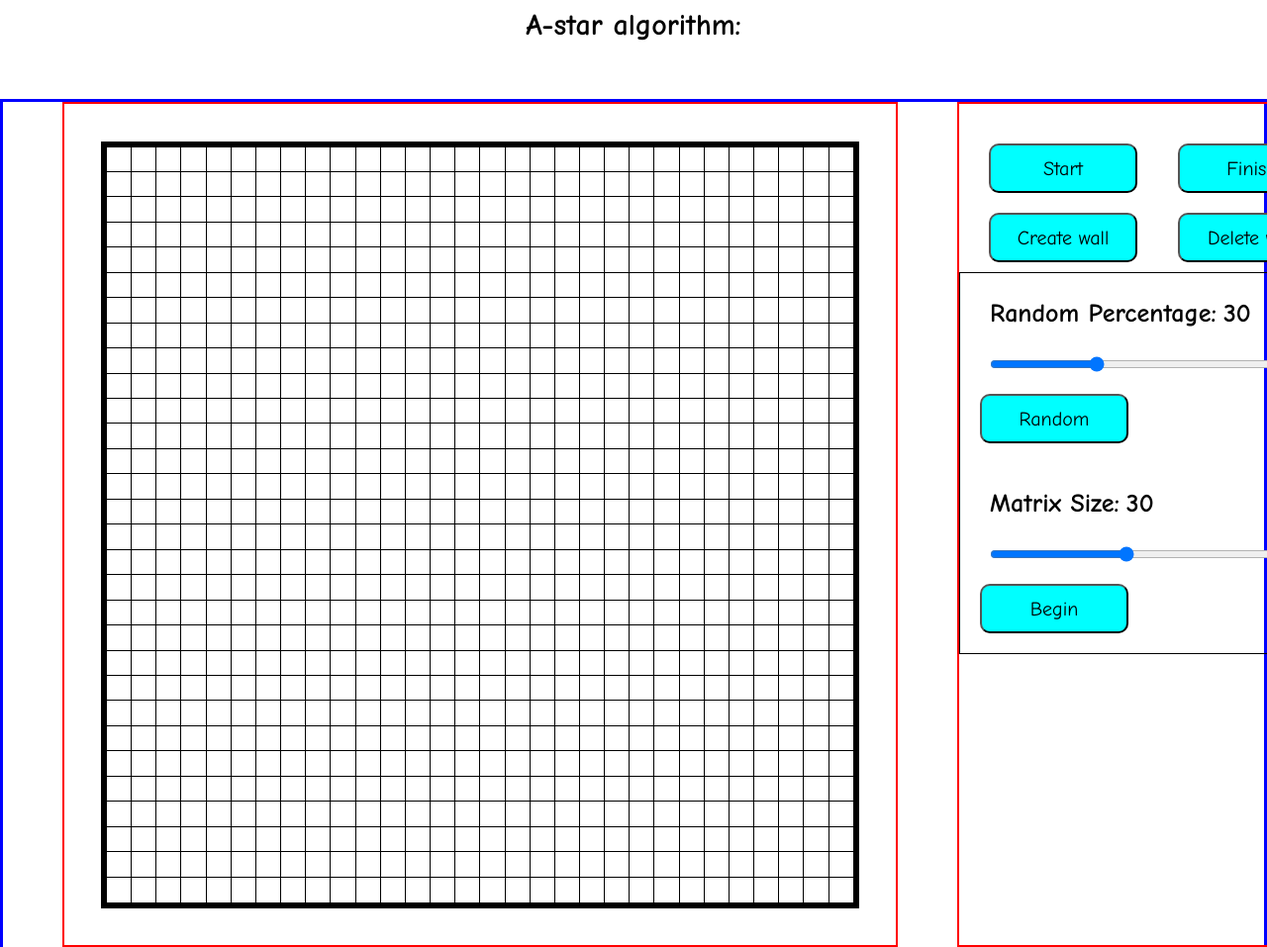
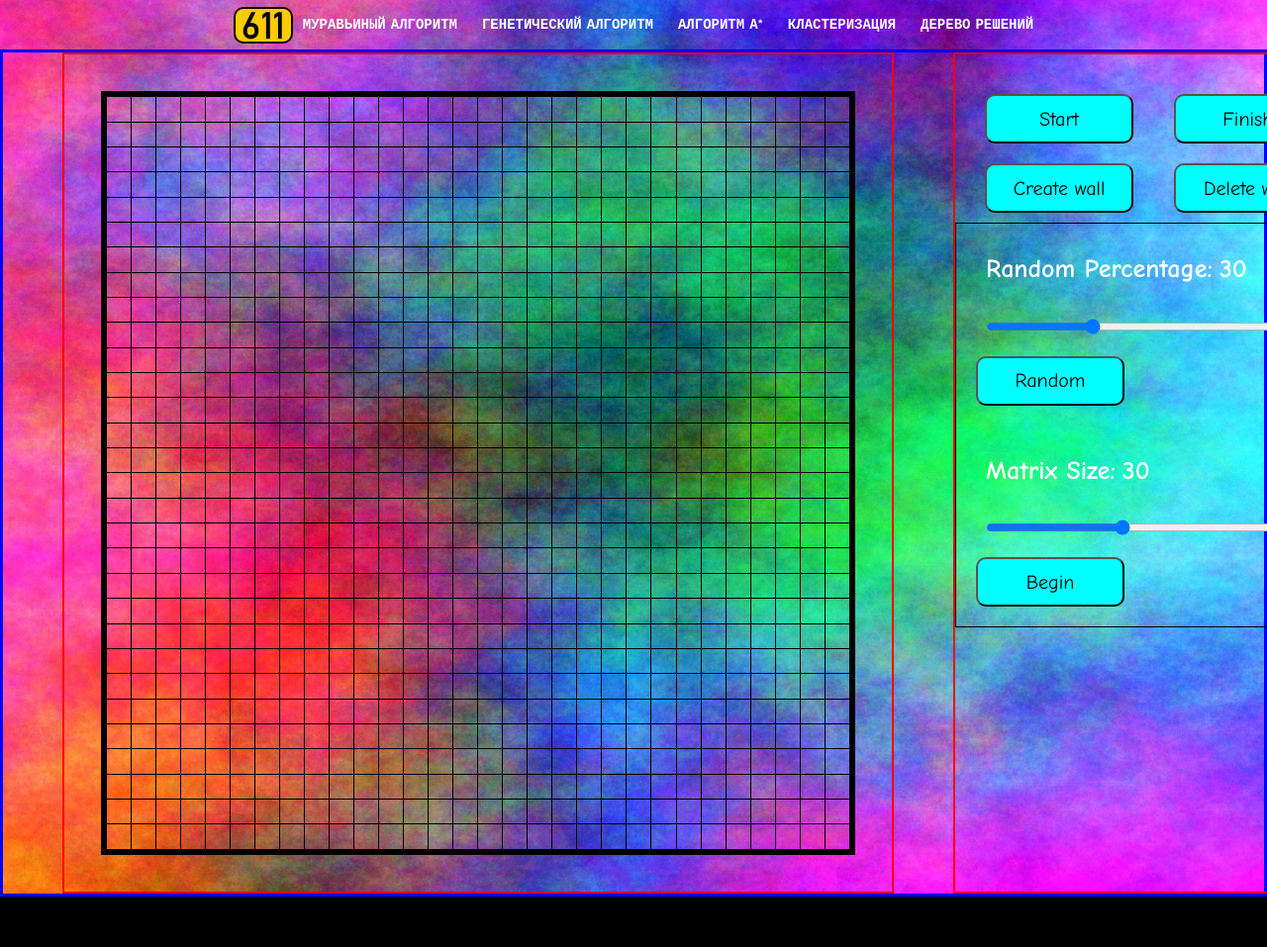
Before and after one commit to ithirteeng/DifferentAlgorithmesFrontend, a plain HTML site: page A-star/main.html in a window 1280 px wide. Shown: the top 957 px of the page at 99% size. After the commit the page ends 906 px from the top, so only its background shows below. Drawn offline with Linux system fonts and the light colour scheme.

Commit message:
Начало работы положено

```diff
--- a/A-star/main.html
+++ b/A-star/main.html
@@ -3,15 +3,27 @@
 <head>
 	<meta charset="UTF-8">
 	<title>A-STAR ALGORITHM</title>
-	<link href="css/mainStyle.css" rel="stylesheet">
+	<link rel="stylesheet" href="../src/css/index.css">
+	<link href="css/main.css" rel="stylesheet">
 </head>
 <body>
-<header>
+<header class="header">
 	<div class="container">
-		A-star algorithm:
+		<div class="header__inner">
+			<a href="../index.html" title="Вернуться на главную">
+				<div class="header__logo"></div>
+			</a>
+			<nav class="nav">
+				<a class="nav__link" href="../antAlgorithm">Муравьиный алгоритм</a>
+				<a class="nav__link" href="../genAlgorithm/main.html">Генетический алгоритм</a>
+				<a class="nav__link" href="../A-star/main.html">Алгоритм А*</a>
+				<a class="nav__link" href="../clusterization/main.html">Кластеризация</a>
+				<a class="nav__link" href="../decisionTree/main.html">Дерево решений</a>
+			</nav>
+		</div>
 	</div>
 </header>
-<section class="sectionSetting">
+<div class="sectionSetting">
 	<div class="table-container">
 		<table class="table-matrix">
 			<tbody id="matrix"></tbody>
@@ -76,7 +88,7 @@
 			</div>
 		</div>
 	</div>
-</section>
+</div>
 <script type="module" src="mainLogic.js"></script>
 </body>
 </html>
--- a/Neural/main.html
+++ b/Neural/main.html
@@ -2,29 +2,28 @@
 <html lang="en">
 <head>
 	<meta charset="UTF-8">
-	<link rel="stylesheet" href="css/neuralStylesheet.css">
+	<link rel="stylesheet" href="../src/css/index.css">
+	<link rel="stylesheet" href="css/main.css">
 	<title>Neural</title>
 </head>
 <body>
-<!--<header class="header">-->
-<!--	<div class="container">-->
-<!--		<div class="header__inner">-->
-<!--			<a href="https://google.com" title="гугл">-->
-<!--				<div class="header__logo"></div>-->
-<!--			</a>-->
-<!--			<nav class="nav">-->
-<!--				<a class="nav__link" href="" title="муравьяшки" >Муравьиный алгоритм</a>-->
-<!--				<a class="nav__link" href="" title="хз чо это">Генетический алгоритм</a>-->
-<!--				<a class="nav__link" href="../A-star/main.html" title="звездочка">Алгоритм А*</a>-->
-<!--				<a class="nav__link" href="../clusterization/clusterization.html" title="точечки">Кластеризация</a>-->
-<!--				<a class="nav__link" href="main.html" title="робомозг">Нейронная сеть</a>-->
-<!--				<a class="nav__link" href="" title="Дерево">Дерево решений</a>-->
-
-<!--			</nav>-->
-<!--		</div>-->
-<!--	</div>-->
-<!--</header>-->
-<section class="sectionSetting">
+<header class="header">
+	<div class="container">
+		<div class="header__inner">
+			<a href="../index.html" title="Вернуться на главную">
+				<div class="header__logo"></div>
+			</a>
+			<nav class="nav">
+				<a class="nav__link" href="../antAlgorithm">Муравьиный алгоритм</a>
+				<a class="nav__link" href="../genAlgorithm/main.html">Генетический алгоритм</a>
+				<a class="nav__link" href="../A-star/main.html">Алгоритм А*</a>
+				<a class="nav__link" href="../clusterization/main.html">Кластеризация</a>
+				<a class="nav__link" href="../decisionTree/main.html">Дерево решений</a>
+			</nav>
+		</div>
+	</div>
+</header>
+<div class="sectionSetting">
 	<div class="table-container">
 		<table class="table-matrix">
 			<tbody id="matrix"></tbody>
@@ -52,7 +51,7 @@
 		<br>
 		<p id="trainNumber"></p>
 	</div>
-</section>
+</div>
 <script type="module" src="main.js"></script>
 
 <script type="module" src="fifty/fiftyNeural.js"></script>
--- a/clusterization/src/css/main.css
+++ b/clusterization/src/css/main.css
@@ -17,8 +17,6 @@ body {
     box-sizing: border-box;
 
 }
-
-
 
 .main {
     font-size: 30px;
--- a/src/css/index.css
+++ b/src/css/index.css
@@ -29,7 +29,6 @@ body {
 
 .container {
     width: 90%;
-    max-width: 1200px;
     margin: 0 auto;
 }
 
```
Also changed, not shown: clusterization/main.html (+6 -7 lines), genAlgorithm/main.html (renamed from gen/main.html, +3 -4 lines), index.html (+6 -6 lines), A-star/css/main.css (renamed from A-star/css/mainStyle.css), Neural/css/main.css (renamed from Neural/css/neuralStylesheet.css), genAlgorithm/src/css/main.css (renamed from gen/src/css/main.css), genAlgorithm/src/scripts/main.js (renamed from gen/src/scripts/main.js).
